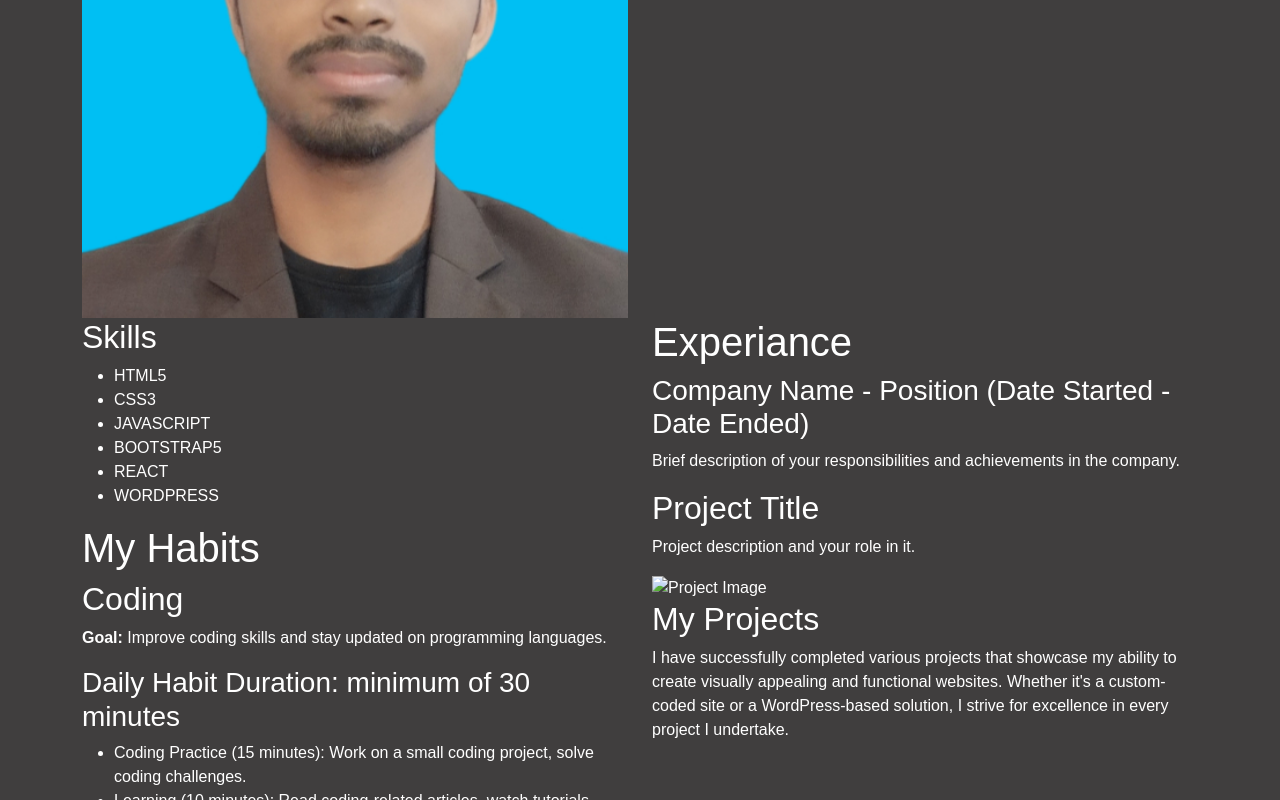
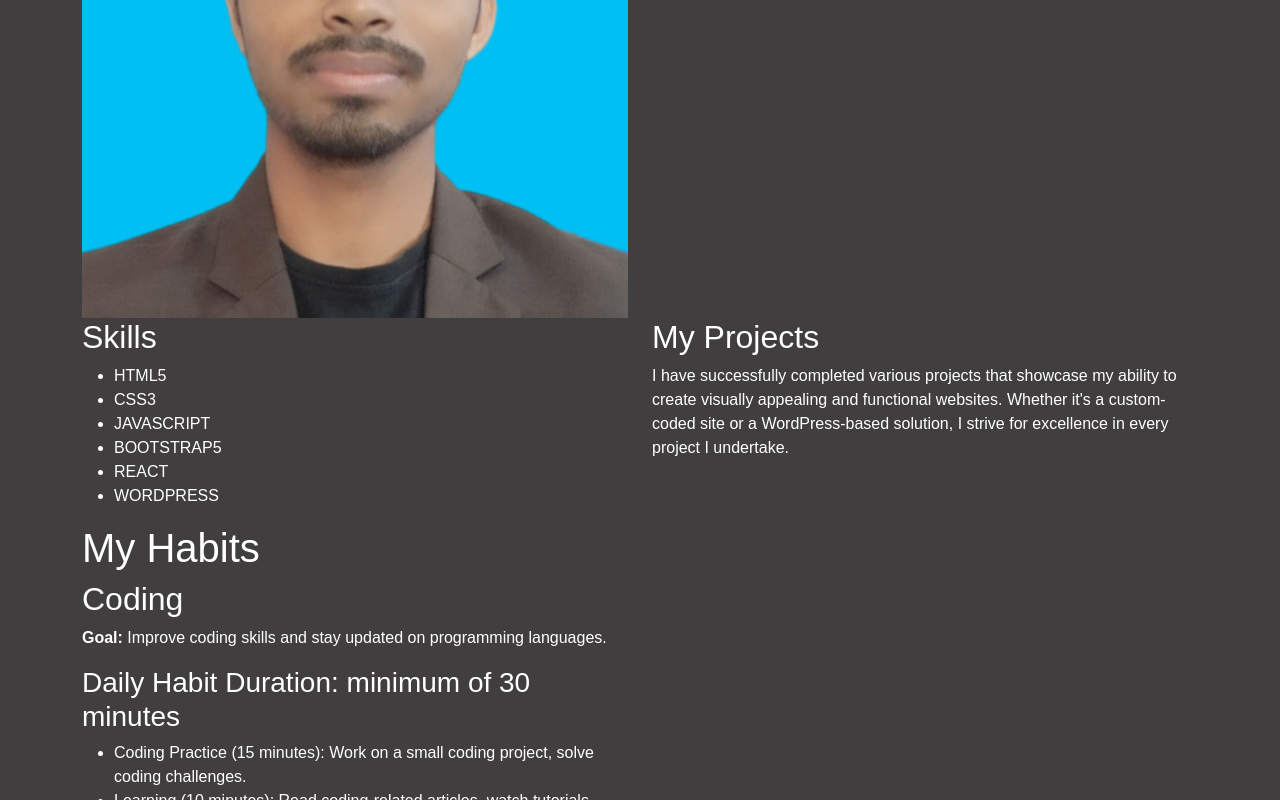
Before and after one commit to mdfizar/web-world, a plain HTML site: page index.html in a window 1280 px wide. Shown: the part 413-1213 px from the top of the page. Drawn offline with nearby package versions, Linux system fonts and the light colour scheme.

Commit message:
Update index.html

```diff
--- a/index.html
+++ b/index.html
@@ -58,17 +58,7 @@
               <li>Traveling</li>
             </ul>
         </div>
-        <div class="col-12 col-md-6 col-lg-6 col-xl-6">
-          <h1>Experiance</h1>
-          <h3>Company Name - Position (Date Started - Date Ended)</h3>
-          <p>
-            Brief description of your responsibilities and achievements in the company.
-          </p>
-          <div class="project">
-            <h2>Project Title</h2>
-            <p>Project description and your role in it.</p>
-            <img src="" alt="Project Image">
-        </div>
+      <div class="col-12 col-md-6 col-lg-6 col-xl-6">
         <h2>My Projects</h2>
         <p>
           I have successfully completed various projects that showcase my ability to create visually appealing and functional websites.
```
